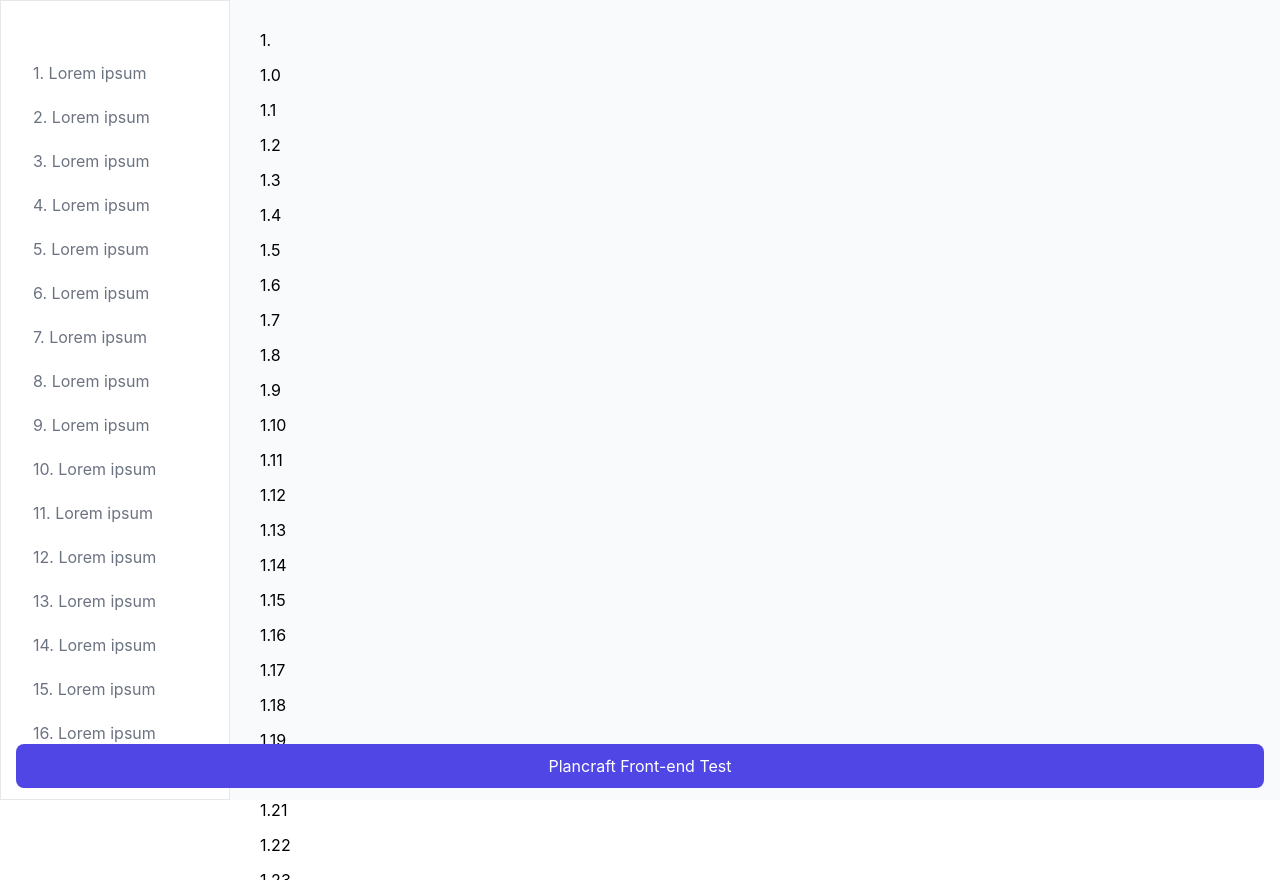
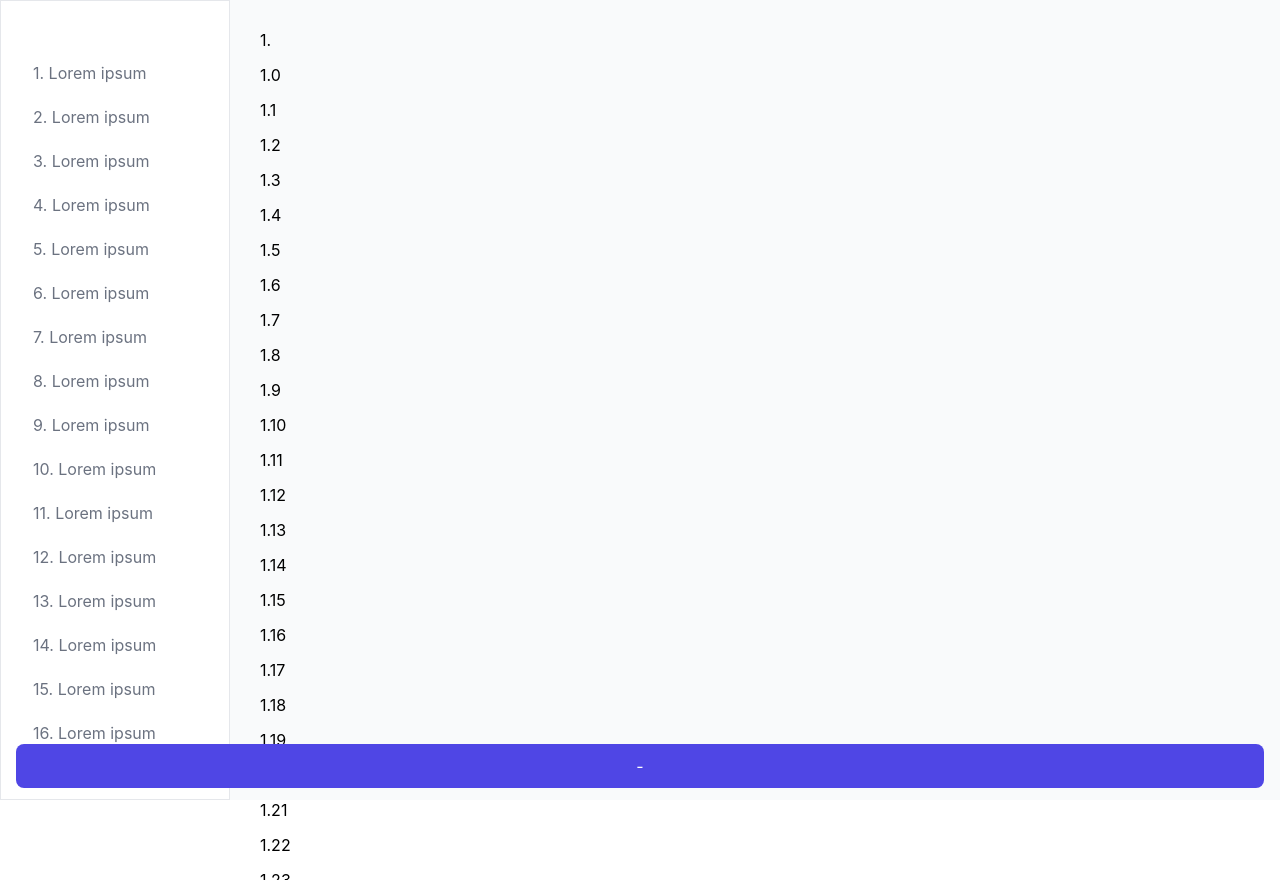
Before and after one commit to kelanik8/react-react-window-test-fe, a Next.js app: page / in a window 1280 px wide. Built offline with nearby package versions, Linux system fonts and the light colour scheme.

Commit message:
Update index.tsx

```diff
--- a/components/AnnouncementWidget/index.tsx
+++ b/components/AnnouncementWidget/index.tsx
@@ -3,7 +3,7 @@ import { Announcement, AnnouncementContainer } from "./styles";
 export default function AnnouncementWidget() {
   return (
     <AnnouncementContainer>
-      <Announcement>Plancraft Front-end Test</Announcement>
+      <Announcement>-</Announcement>
     </AnnouncementContainer>
   );
 }
```
